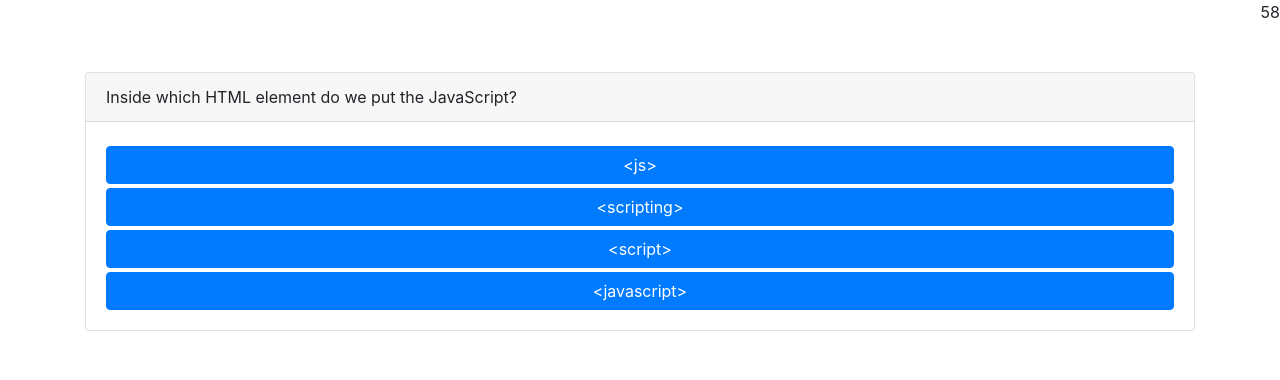
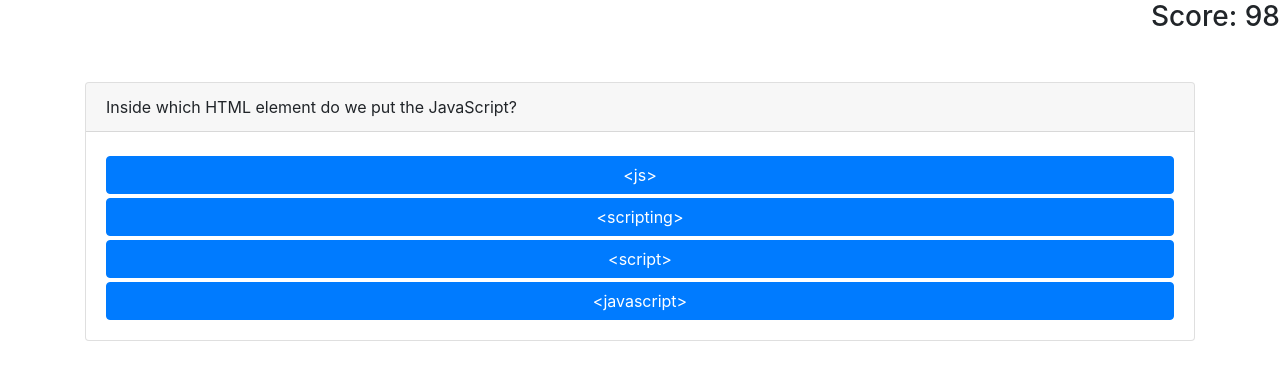
Before and after one commit to MannyLouHub/Code-Quiz, a website: page index.html in a window 1280 px wide. Both pictures are taken after a click on the element "START". Drawn offline with nearby package versions, Linux system fonts and the light colour scheme.

Commit message:
Updated read me and Changed code around.

```diff
--- a/Assets/script.js
+++ b/Assets/script.js
@@ -5,7 +5,7 @@ const cardBody = document.querySelector('.card-body');
 // value of Current Questions.
 let currentQuestion = 0;
 // value of Timer
-let count = 60;
+let count = 100;
 let countdown;
 
 // Array of Questoins.
@@ -75,6 +75,7 @@ function start() {
   cardBody.appendChild(startButton);
   cardHeader.innerHTML = "Let's take a test.";
   startButton.innerHTML = 'START';
+  timer.innerHTML = `Score: ${count}`
 }
 
 // function for button press
@@ -91,10 +92,10 @@ function answerButtonPress(event) {
 
   if (target.matches('#submitButton')) {
     storeHighScore();
-    count = 60;
+    count = 100;
     currentQuestion = 0;
     cardBody.innerHTML = '';
-    timer.innerHTML = count;
+    timer.innerHTML = `Score: ${count}`;
     start();
     return;
   }
@@ -137,11 +138,11 @@ function displayAnswers() {
 
 // function for timer
 function timerStart() {
-  count = 60;
+  count = 100;
   const timer = document.getElementById('timer');
   countdown = setInterval(() => {
     count--;
-    timer.innerHTML = count;
+    timer.innerHTML = `Score: ${count}`;
 
     if (count <= 0) {
       cardBody.innerHTML = '';
@@ -171,7 +172,7 @@ function endQuiz() {
   input.innerHTML = 'show high score';
   submit.innerHTML = 'Submit';
   clearInterval(countdown);
-  timer.innerHTML = count;
+  timer.innerHTML = `Score: ${count}`;
 }
 const highScores = JSON.parse(localStorage.getItem('score') || '[]');
 
--- a/index.html
+++ b/index.html
@@ -17,7 +17,8 @@
 </head>
 
 <body>
-    <div class="text-right" id="timer"> </div>
+
+    <h3><div class="text-right" id="timer"> </div></h3>
     <div class="container mt-5 display-none">
 
         <div class="card">
```
Also changed, not shown: README.md.
